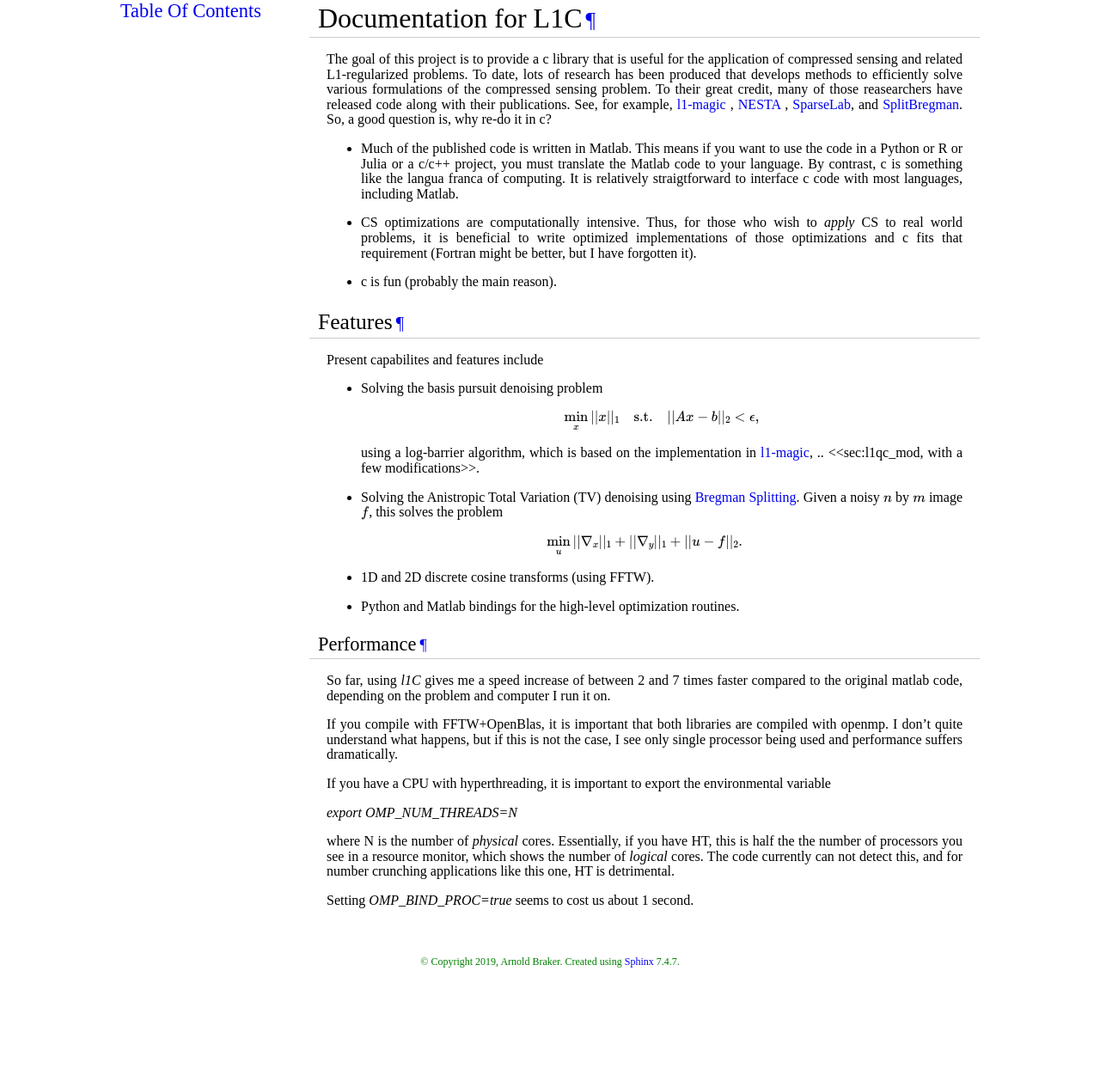
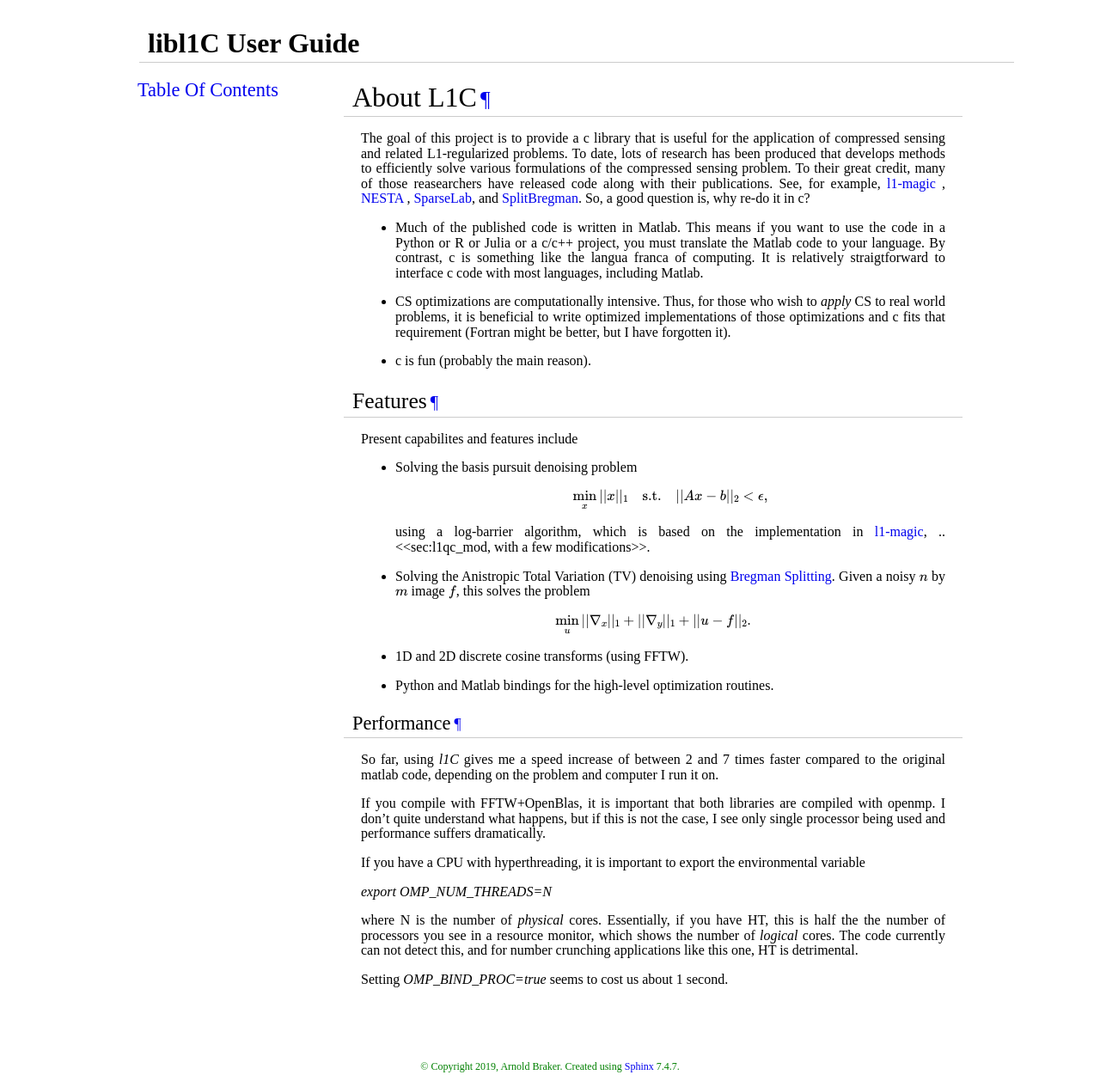
Before and after one commit to rabraker/L1c, a Sphinx documentation site: the page built from doc/index.rst, in a window 1280 px wide. Shown: the whole page at 86% size. Built offline with Sphinx 7.4.7, drawn with Linux system fonts in a browser that asks for light colours; before the commit the page ends 1136 px from its top, so only the background shows below that.

Commit message:
Work on documentation presentation.

```diff
--- a/doc/_static/custom.css
+++ b/doc/_static/custom.css
@@ -13,13 +13,34 @@
 
 /* -- page layout ----------------------------------------------------------- */
 dt[id^=c\.] {
-    background-color:#FAFAFA
+    background-color:#ecf0f3;
 }
 
 dt[id^=_CPP] {
-    background-color:#FAFAFA
+    background-color:#ecf0f3;
+}
+/* dl.function dt[id^=_CPP] { */
+/*     color:red; */
+/* } */
+dl.function dt[id^=_CPP]{
+    color:#445588;
+    /* font-weight:bold; */
 }
 
+dl.function dt[id^=_CPP] em{
+    color:black;
+}
+
+code.descname{
+    color:#990000;
+    font-weight:bold;
+}
+
+dl dt[id^=_CPP] a.reference.internal {
+    /* text-decoration: underline; */
+    color:#445588;
+    border-bottom: 1px dashed;
+}
 
 
 /* I dont want to highlight members also, so for any<dt id=_CPP***> tag,
@@ -39,7 +60,7 @@ body {
 }
 
 div.document {
-    padding-left:220px;
+    padding-left:240px;
 }
 
 div.documentwrapper {
@@ -47,9 +68,6 @@ div.documentwrapper {
     /* float:right; */
 }
 
-div.bodywrapper {
-    /* margin: 0 0 0 gray; */
-}
 
 div.body {
     /* background-color: lightgray; */
@@ -59,6 +77,23 @@ div.body {
 
 div.bodywrapper {
     /* margin: 0 {{ theme_sidebarwidth|todim }} 0 0; */
+    padding: 0 20px 30px 20px;
+}
+
+div.head {
+    /* background-color: lightgray; */
+    width: 100%;
+    padding: 9px 9px 9px 20px;
+    text-align: left;
+    font-size: 100%;
+    float:top;
+}
+.head h1 {
+    border-bottom: 1px solid #ccc;
+    margin: 20px -20px 10px 2px;
+    padding: 3px 0px 3px 10px;
+
+    font-size: 200%;
 }
 
 div.footer {
@@ -74,20 +109,14 @@ div.footer {
 div.sphinxsidebar {
     top: 30px;
     bottom: 0;
-    margin: 0;
+    margin: 0 0px 0 20px;
     width:220px;
     /* position: fixed; */
     overflow: auto;
     height: auto;
     float: left;
-    /* {%- if theme_stickysidebar|tobool %} */
-    /* right: 0; */
-    /* {%- endif %} */
 }
 
-/* {%- if theme_stickysidebar|tobool %} */
-/* this is nice, but it it leads to hidden headings when jumping
-   to an anchor */
 /*
 div.related {
     position: fixed;
@@ -183,6 +212,7 @@ a.external:visited {
     text-decoration: none;
     /* border-bottom: 1px dashed {{ theme_visitedlinkcolor }}; */
 }
+
 /* {% endif %} */
 
 /* -- body styles ----------------------------------------------------------- */
@@ -315,7 +345,7 @@ p.rubric {
 
 .member {
     /* background-color:#ac9; */
-    color:#da8c18;
+    color:#445588;
 }
 .member p{
     margin-top: 2px;
@@ -323,9 +353,7 @@ p.rubric {
     color: black;
 }
 
-code.descname{
-    color:black;
-}
+
 .simple li{
     margin-top: 5px;
     margin-bottom: 2px;
--- a/doc/_templates/layout.html
+++ b/doc/_templates/layout.html
@@ -13,7 +13,11 @@
 
 {% endblock %}
 
-{%- block relbar1 %}{% endblock %}
+{%- block relbar1 %}<div class="head">
+  <h1>
+{{ header_txt }}
+  </h1>
+</div>{% endblock %}
 {%- block relbar2 %}{% endblock %}
 
 {# put the sidebar before the body #}
--- a/doc/conf.py
+++ b/doc/conf.py
@@ -25,7 +25,7 @@ import sys
 project = 'L1c'
 copyright = '2019, Arnold Braker'
 author = 'Arnold Braker'
-
+html_context = {"header_txt": "libl1C User Guide"}
 # The short X.Y version
 version = ''
 # The full version, including alpha/beta/rc tags
--- a/doc/index.rst
+++ b/doc/index.rst
@@ -4,7 +4,7 @@
    contain the root `toctree` directive.
 
 =====================
-Documentation for L1C
+About L1C
 =====================
 
 .. toctree::
```
Also changed, not shown: doc/optimizations.rst (+7 -2 lines), 1 other file.
